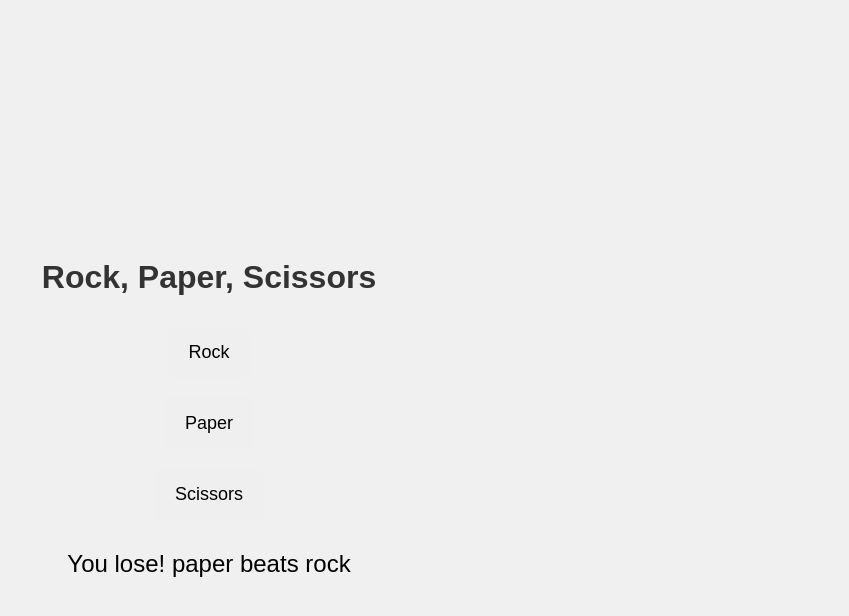
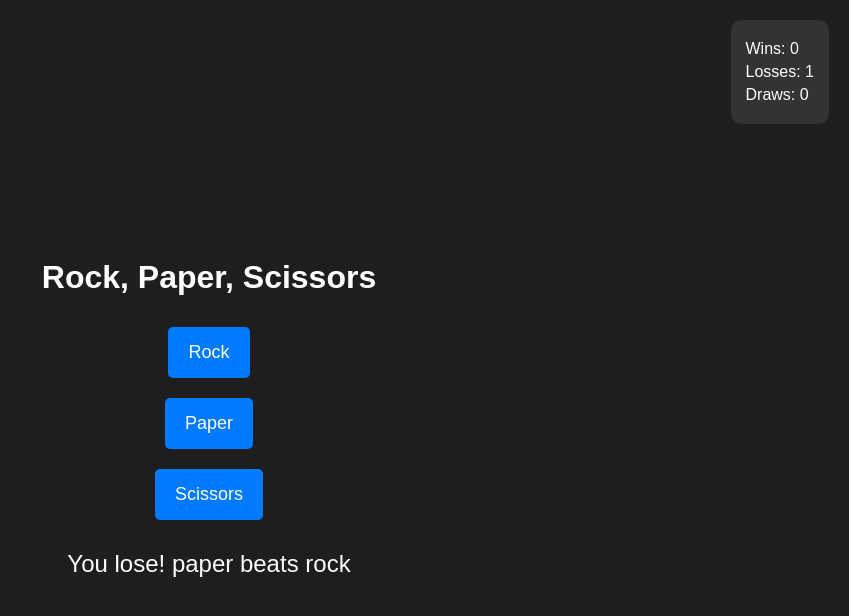
Before and after one commit to TempestAethel/Webs-of-Wonder, a plain HTML site: page Completed/RPS.html in a window 1280 px wide. Both pictures are taken after a click on the button "Rock". Shown: the whole page, without its empty margins (431-1280 px from the left). Drawn offline with Linux system fonts and the light colour scheme.

Commit message:
Update RPS.html

```diff
--- a/Completed/RPS.html
+++ b/Completed/RPS.html
@@ -12,10 +12,11 @@
             align-items: center;
             justify-content: center;
             height: 100vh;
-            background-color: #f0f0f0;
+            background-color: #1e1e1e;
+            color: #ffffff;
         }
         h1 {
-            color: #333;
+            color: #ffffff;
         }
         .button {
             margin: 10px;
@@ -24,13 +25,27 @@
             border: none;
             border-radius: 5px;
             cursor: pointer;
+            background-color: #007bff;
+            color: white;
+            transition: background-color 0.3s;
         }
         .button:hover {
-            opacity: 0.8;
+            background-color: #0056b3;
         }
         .result {
             margin-top: 20px;
             font-size: 24px;
+        }
+        .scoreboard {
+            position: absolute;
+            top: 20px;
+            right: 20px;
+            background-color: #333;
+            padding: 15px;
+            border-radius: 10px;
+        }
+        .score {
+            margin: 5px 0;
         }
     </style>
 </head>
@@ -43,7 +58,17 @@
 
     <div class="result" id="result"></div>
 
+    <div class="scoreboard" id="scoreboard">
+        <div class="score">Wins: <span id="wins">0</span></div>
+        <div class="score">Losses: <span id="losses">0</span></div>
+        <div class="score">Draws: <span id="draws">0</span></div>
+    </div>
+
     <script>
+        let wins = 0;
+        let losses = 0;
+        let draws = 0;
+
         function play(playerChoice) {
             const choices = ['rock', 'paper', 'scissors'];
             const computerChoice = choices[Math.floor(Math.random() * 3)];
@@ -51,17 +76,23 @@
 
             if (playerChoice === computerChoice) {
                 result = "It's a tie! Both chose " + playerChoice;
+                draws++;
             } else if (
                 (playerChoice === 'rock' && computerChoice === 'scissors') ||
                 (playerChoice === 'paper' && computerChoice === 'rock') ||
                 (playerChoice === 'scissors' && computerChoice === 'paper')
             ) {
                 result = "You win! " + playerChoice + " beats " + computerChoice;
+                wins++;
             } else {
                 result = "You lose! " + computerChoice + " beats " + playerChoice;
+                losses++;
             }
 
             document.getElementById('result').innerText = result;
+            document.getElementById('wins').innerText = wins;
+            document.getElementById('losses').innerText = losses;
+            document.getElementById('draws').innerText = draws;
         }
     </script>
 
```
